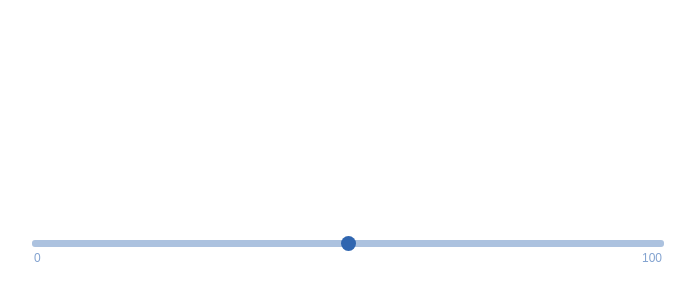
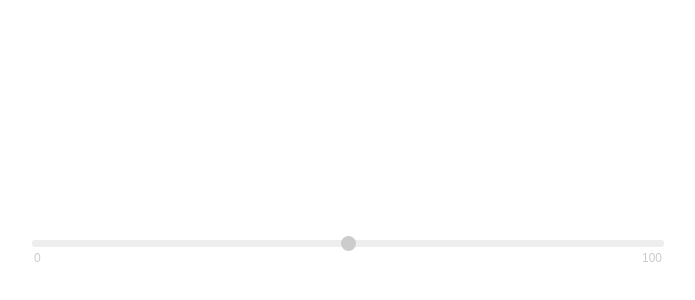
Before and after one commit to manvendra22/react-slider, a React app: page / in a window 1280 px wide. Shown: the part 166-466 px from the top of the page, without its empty margins (294-989 px from the left). Built offline with nearby package versions, Linux system fonts and the light colour scheme.

Commit message:
[Fix] css attri bug

```diff
--- a/src/App.js
+++ b/src/App.js
@@ -20,7 +20,7 @@ export default function App() {
                     step={1}
                     name=''
                     className=''
-                    disabled={false}
+                    disabled={true}
                     showLables={true}
                     showBubble={true}
                     showBubbleOnlyOnScroll={true}
--- a/src/components/Label/Label.js
+++ b/src/components/Label/Label.js
@@ -4,10 +4,10 @@ import PropTypes from 'prop-types';
 import styles from './Label.module.css'
 
 export default function Label(props) {
-    const { value, className } = props;
+    const { value, className, ...otherProps } = props;
 
     return (
-        <span className={`${styles.label} ${className}`} >
+        <span className={`${styles.label} ${className}`} {...otherProps}>
             {value}
         </span>
     );
@@ -15,9 +15,11 @@ export default function Label(props) {
 
 Label.defaultProps = {
     value: 50,
+    disabled: false,
 }
 
 Label.propTypes = {
     value: PropTypes.number,
+    disabled: PropTypes.bool,
     className: PropTypes.string,
 }
--- a/src/components/Label/Label.module.css
+++ b/src/components/Label/Label.module.css
@@ -4,6 +4,6 @@
     color: #83a3d0;
 }
 
-.label:disabled {
+.label[disabled] {
     color: #CCCCCC;
 }
```
